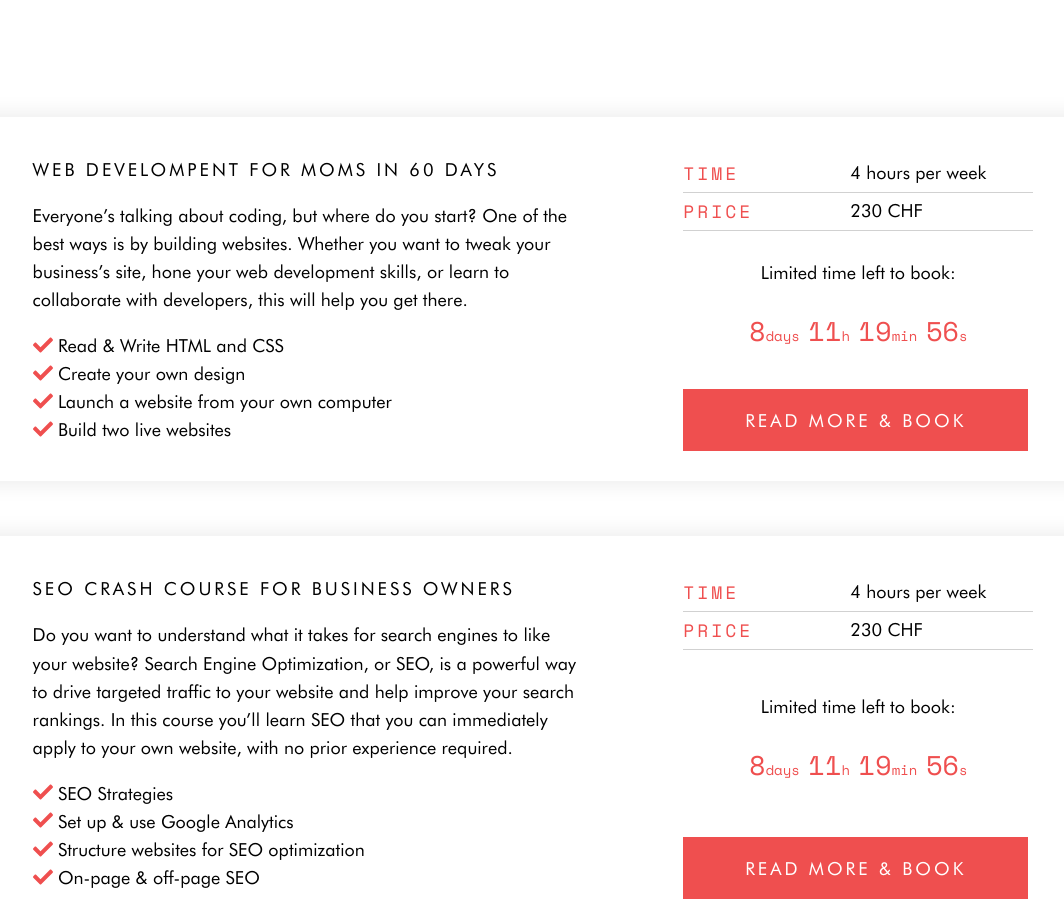
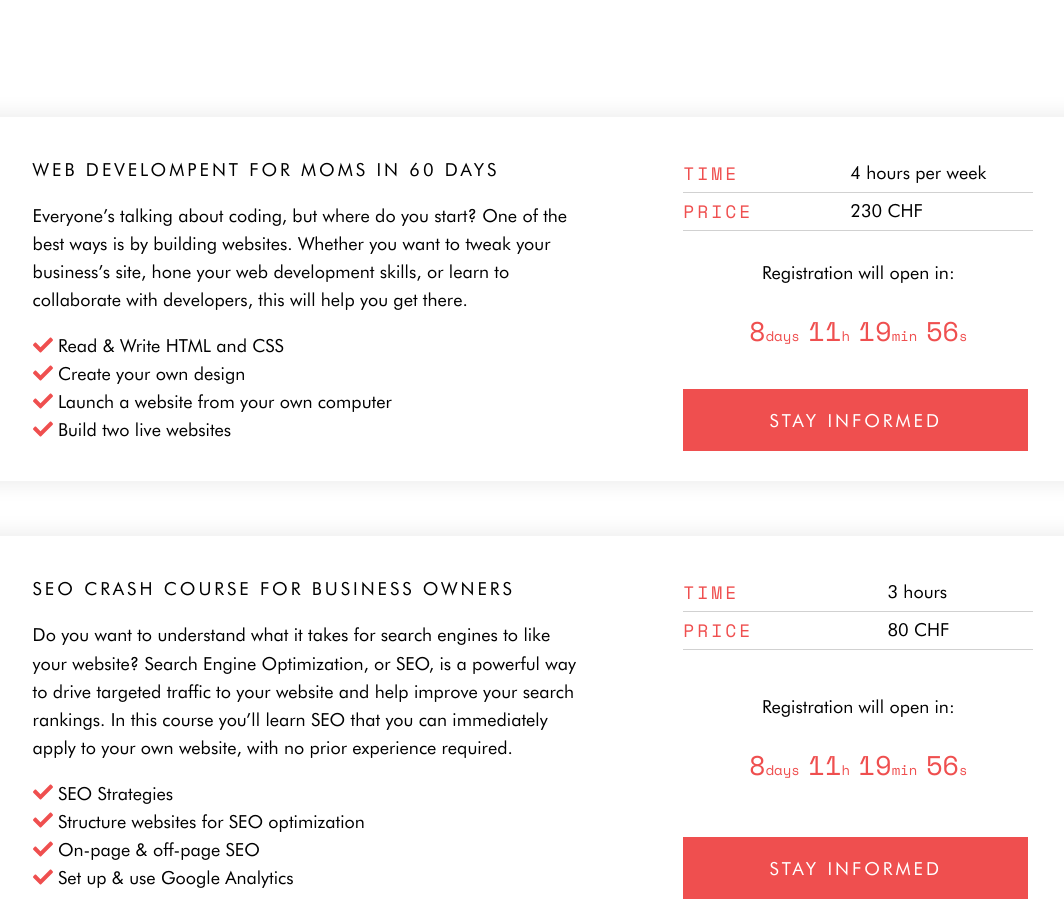
Before and after one commit to hharen/mltc_jekyll, a Jekyll site: the page built from index_old.html, in a window 1280 px wide and 900 px high, scrolled down 2528 px. Shown: the whole window, without its empty margins (107-1171 px from the left). Built offline with Jekyll 4.4.1, drawn with Linux system fonts in a browser that asks for light colours; nearby versions of some CDN libraries; some of the changed text lies outside the part shown.

Commit message:
Switch to the main index page

```diff
--- a/index_to_be.html
+++ b/index_old.html
@@ -7,7 +7,7 @@
     <header class="hero">
       <div id="header">
         <a href="#"><img src='images/mltc-logo-plain-white-rectangle.svg' id="logo"></a>
-        <nav>
+        <nav class='hide'>
           <a class="menu-item">About</a>
           <a class="menu-item">Courses</a>
           <a class="menu-item">Contact</a>
@@ -15,8 +15,8 @@
       </div>
       <div class="hero-header">
         <h1 class="hero-title">Coding classes made by moms, for moms.</h1>
-        <a class="button primary-button" href="#">Get started</a>
-        <a class="button outline-button" href="#">Learn more</a>
+        <a class="button primary-button hide" href="#">Get started</a>
+        <a class="button outline-button hide" href="#">Learn more</a>
       </div>
       <div>
       </div>
@@ -101,11 +101,11 @@
             </div>
 
             <div class="time-to-book">
-              <p>Limited time left to book:</p>
+              <p>Registration will open in:</p>
               <p id="countdown"></p>
             </div>
 
-            <a href="#" class="button primary-button big">Read more & book</a>
+            <a href="#footer" class="button primary-button big">Stay informed</a>
           </div>
         </div>
 
@@ -119,27 +119,27 @@
               own website, with no prior experience required.</p>
             <ul>
               <li><i class="fas fa-check"></i> SEO Strategies</li>
-              <li><i class="fas fa-check"></i> Set up & use Google Analytics</li>
               <li><i class="fas fa-check"></i> Structure websites for SEO optimization</li>
               <li><i class="fas fa-check"></i> On-page & off-page SEO</li>
+              <li><i class="fas fa-check"></i> Set up & use Google Analytics</li>
             </ul>
           </div>
           <div class="course-info">
             <div class='time-price'>
               <h4>Time</h4>
-              <p>4 hours per week</p>
+              <p>3 hours</p>
               <div class='line'></div>
               <h4>Price</h4>
-              <p>230 CHF</p>
+              <p>80 CHF</p>
               <div class='line'></div>
             </div>
 
             <div class="time-to-book">
-              <p>Limited time left to book:</p>
+              <p>Registration will open in:</p>
               <p id="countdownSEO"></p>
             </div>
 
-            <a href="#" class="button primary-button big">Read more & book</a>
+            <a href="#footer" class="button primary-button big">Stay informed</a>
           </div>
         </div>
       </div>
@@ -153,7 +153,7 @@
             great digital products while collaborating with many great people.</p>
           <p>I'm looking forward to to introducing you to the world coding. Let's
             write your first lines of code together.</p>
-          <a href="#" class="button primary-button small">Read an interview</a>
+          <a href="#" class="button primary-button small hide">Read an interview</a>
         </div>
         <div class="about-me-image">
         </div>
```
Also changed, not shown: index.html (+6 -5 lines).
